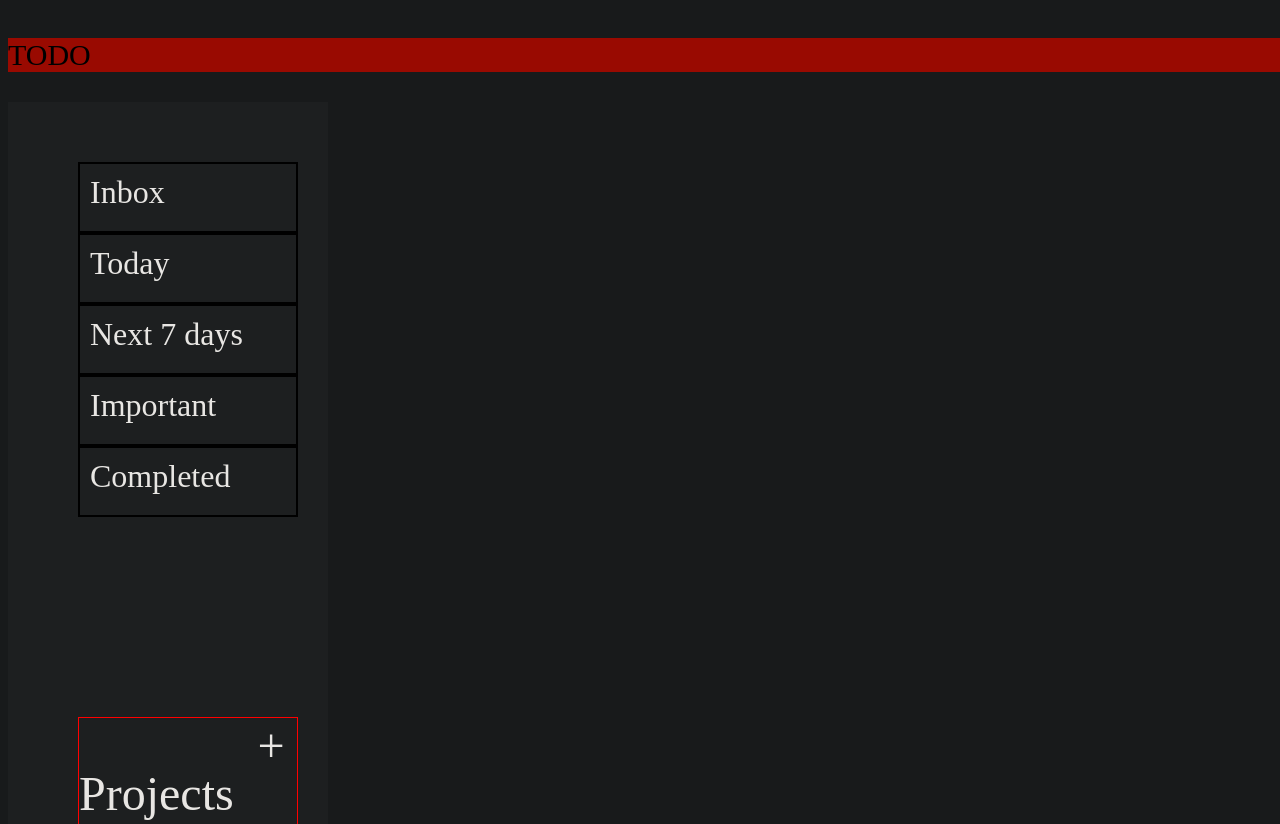
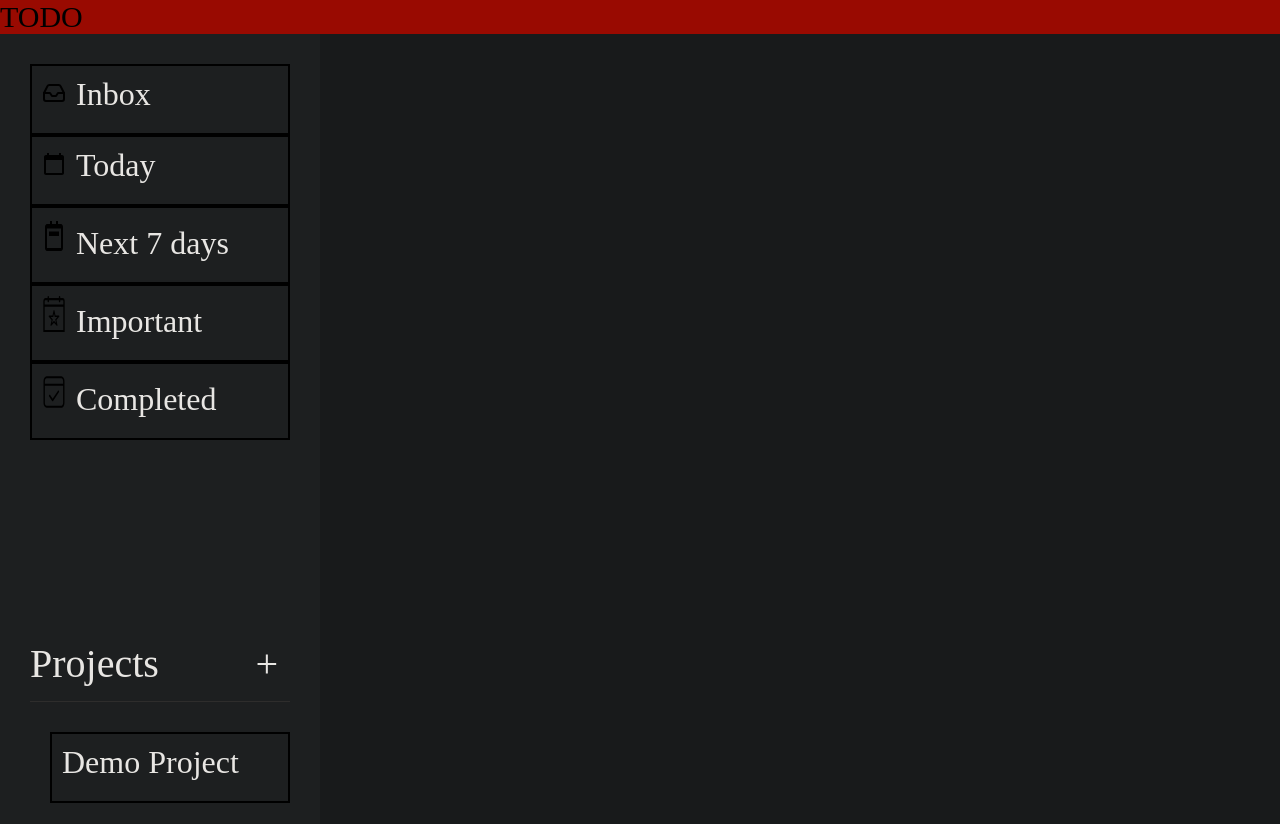
Before and after one commit to Xyves/TODO-List, a website: page dist/index.html in a window 1280 px wide. Shown: the top 824 px of the page. Drawn offline with Linux system fonts and the light colour scheme.

Commit message:
Add new styles, html and update js

```diff
--- a/dist/index.html
+++ b/dist/index.html
@@ -4,6 +4,7 @@
     <meta charset="utf-8" />
     <title>Webpack App</title>
     <link rel="stylesheet" href="output.css" />
+    <script defer="defer" src="bundle.js"></script>
   </head>
   <body>
     <div id="container">
@@ -13,28 +14,36 @@
       </header>
       <div class="sidebar sidebar-show">
         <ul class="sidebar-menu">
-          <li><a>Inbox</a></li>
-          <li><a>Today</a></li>
-          <li><a>Next 7 days</a></li>
-          <li><a>Important</a></li>
-          <li><a>Completed</a></li>
+          <li id="menuInbox"><a>Inbox</a></li>
+          <li id="menuToday"><a>Today</a></li>
+          <li id="menuWeek"><a>Next 7 days</a></li>
+          <li id="menuImportant"><a>Important</a></li>
+          <li id="menuCompleted"><a>Completed</a></li>
         </ul>
         <ul class="sidebar-project">
           <header class="sidebar-header">
             <p>Projects</p>
             <i class="add-project-modal">+</i>
           </header>
+          <div class="sidebar-line"></div>
           <div class="created-projects">
             <div class="project demoProject">
               <li><a>Demo Project</a></li>
+              <i class="edit edit-project"></i>
+              <i class="delete remove-thrash"></i>
             </div>
-            <li><a>Demo Project 2</a></li>
+            <template id="project"
+              ><div class="project">
+                <li><a>Some text here</a></li>
+                <i class="edit edit-project"></i>
+                <i class="delete remove-thrash"></i></div
+            ></template>
           </div>
         </ul>
       </div>
-
+    </div>
   </body>
-  <script defer src="bundle.js"></script>
+  <script defer="defer" src="bundle.js"></script>
 </html>
 <div id="task-modal"></div>
 <div id="confirm-modal"></div>
--- a/dist/output.css
+++ b/dist/output.css
@@ -10,12 +10,12 @@
   --color-white: #e8e6e3;
   --main-bg-black: #181a1b;
 }
-
-html {
+* {
   box-sizing: border-box;
   padding: 0;
   margin: 0;
 }
+
 body {
   min-height: 100vh;
   width: 100%;
@@ -55,9 +55,7 @@ body {
   width: 100%;
 }
 .sidebar-header {
-  border: 1px solid red;
   text-align: justify;
-  font-size: 3rem;
 }
 .sidebar-header::after {
   content: "";
@@ -67,11 +65,13 @@ body {
 .sidebar-header p {
   display: inline-block;
   vertical-align: top;
+  font-size: 2.5rem;
 }
 .sidebar-header i {
   display: inline-block;
   vertical-align: top;
   margin-right: 10px;
+  font-size: 2.5rem;
 }
 
 ul {
@@ -86,3 +86,36 @@ ul {
 .sidebar-menu li:last-child {
   margin-bottom: 25vh;
 }
+.project {
+  margin-left: 20px;
+}
+.sidebar-line {
+  margin: -20px 0 30px;
+  border-bottom: 1.5px solid rgba(140, 130, 115, 0.15);
+  padding: 0 3px;
+}
+.svg-today {
+  background-image: url(icons/calendar_today.svg);
+  height: 20px;
+  width: 50px;
+}
+#menuToday::before {
+  content: url(icons/calendar_today.svg);
+}
+.sidebar-menu li::before {
+  margin-right: 10px;
+  width: 24px;
+  height: 36px;
+}
+#menuInbox::before {
+  content: url("icons/inbox.svg");
+}
+#menuWeek::before {
+  content: url(icons/calendar-week.svg);
+}
+#menuImportant::before {
+  content: url(icons/important-date.svg);
+}
+#menuCompleted::before {
+  content: url(icons/completed.svg);
+}
```
Also changed, not shown: dist/bundle.js (line endings or trailing spaces).
